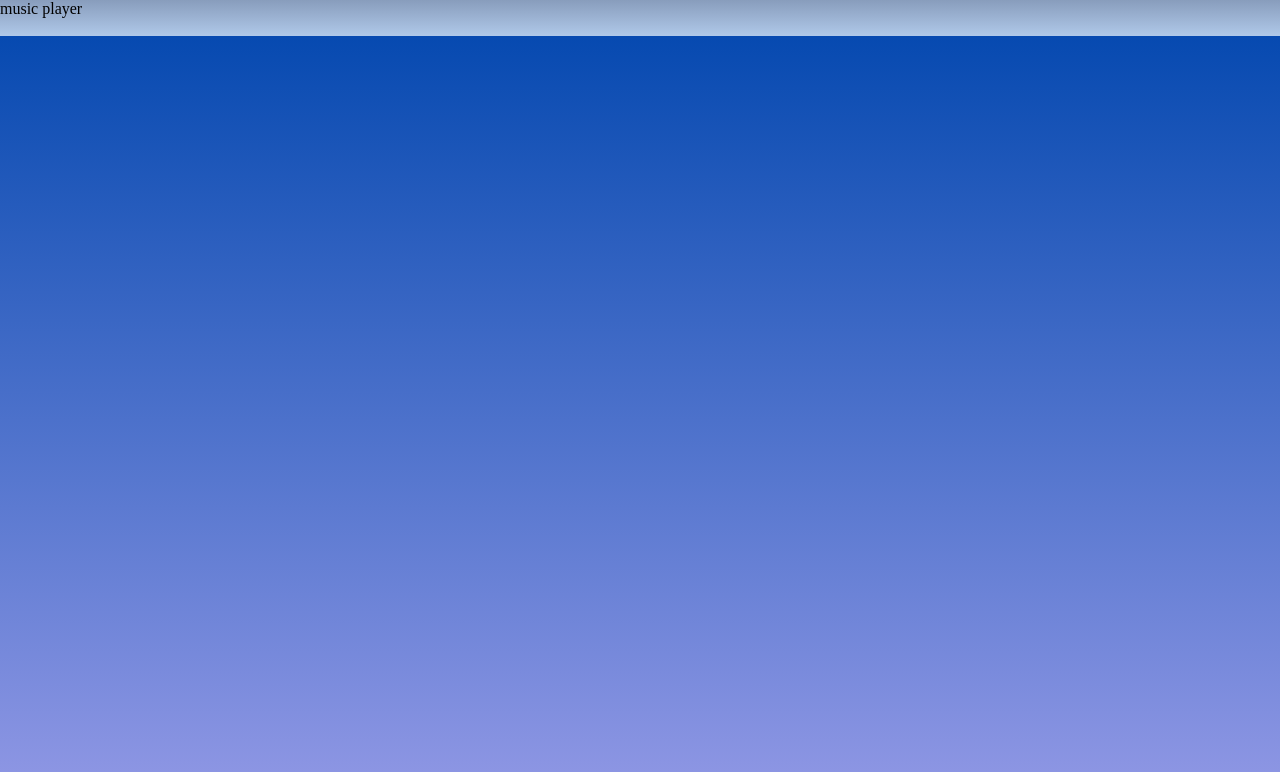
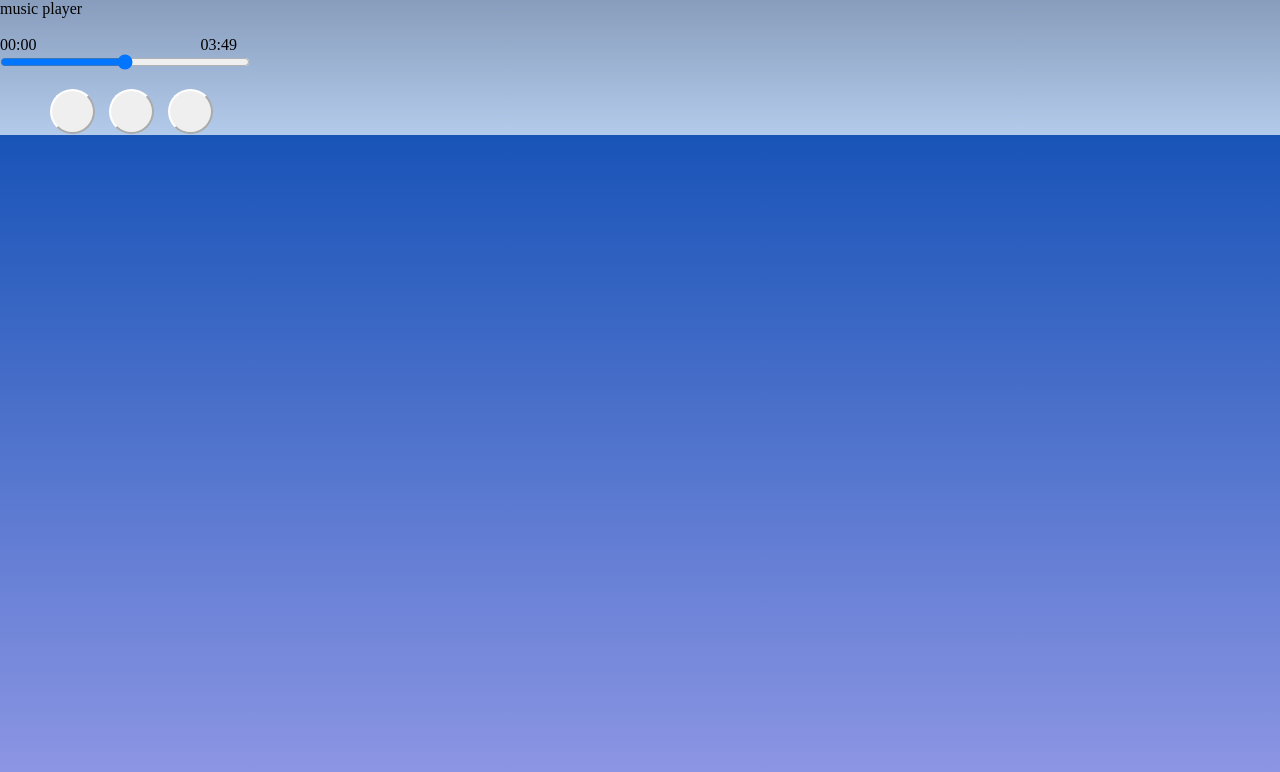
Before and after one commit to morezanorozi04/HomeWork3, a plain HTML site: page index.html in a window 1280 px wide. Drawn offline with Linux system fonts and the light colour scheme.

Commit message:
addingbakhshakhar

```diff
--- a/index.html
+++ b/index.html
@@ -11,7 +11,14 @@
 <body>
     <div class="bakhshasli">
         <p>music player</p><br>
+        <p class="bakhshzaman">00:00 &nbsp;&nbsp;&nbsp;&nbsp;&nbsp;&nbsp;&nbsp;&nbsp;&nbsp;&nbsp;&nbsp;&nbsp;&nbsp;&nbsp;&nbsp;&nbsp;&nbsp;&nbsp;&nbsp;&nbsp;&nbsp;&nbsp;&nbsp;&nbsp;&nbsp;&nbsp;&nbsp;&nbsp;&nbsp;&nbsp;&nbsp;&nbsp;&nbsp;&nbsp;&nbsp;&nbsp;&nbsp;&nbsp;&nbsp;&nbsp;03:49</p>
+      <input type="range">
+      <ul class="dokme">
+        <li><button class="aghab"></button></li>
+        <a href="2021-teryak-forosh-sedam-kard-yavashki-negam-kard.mp3"><li><button class="harkat"></button></li></a>
+        <li><button class="jelo" ></button></li>
+      </ul>
 
-      </div>
+    </div>
 </body>
 </html>
--- a/style.css
+++ b/style.css
@@ -45,3 +45,20 @@ button:hover
     background-image: linear-gradient(rgba(171, 179, 192, 0.796), rgba(220, 234, 248, 0.792));
     transition: 0.5s;
 }
+input
+{
+    width: 250px;
+}
+
+.bakhshzaman
+{
+    text-align: left;
+    text-shadow: none;
+}
+
+
+ul
+{
+    padding-right: 40px;
+
+}
```
